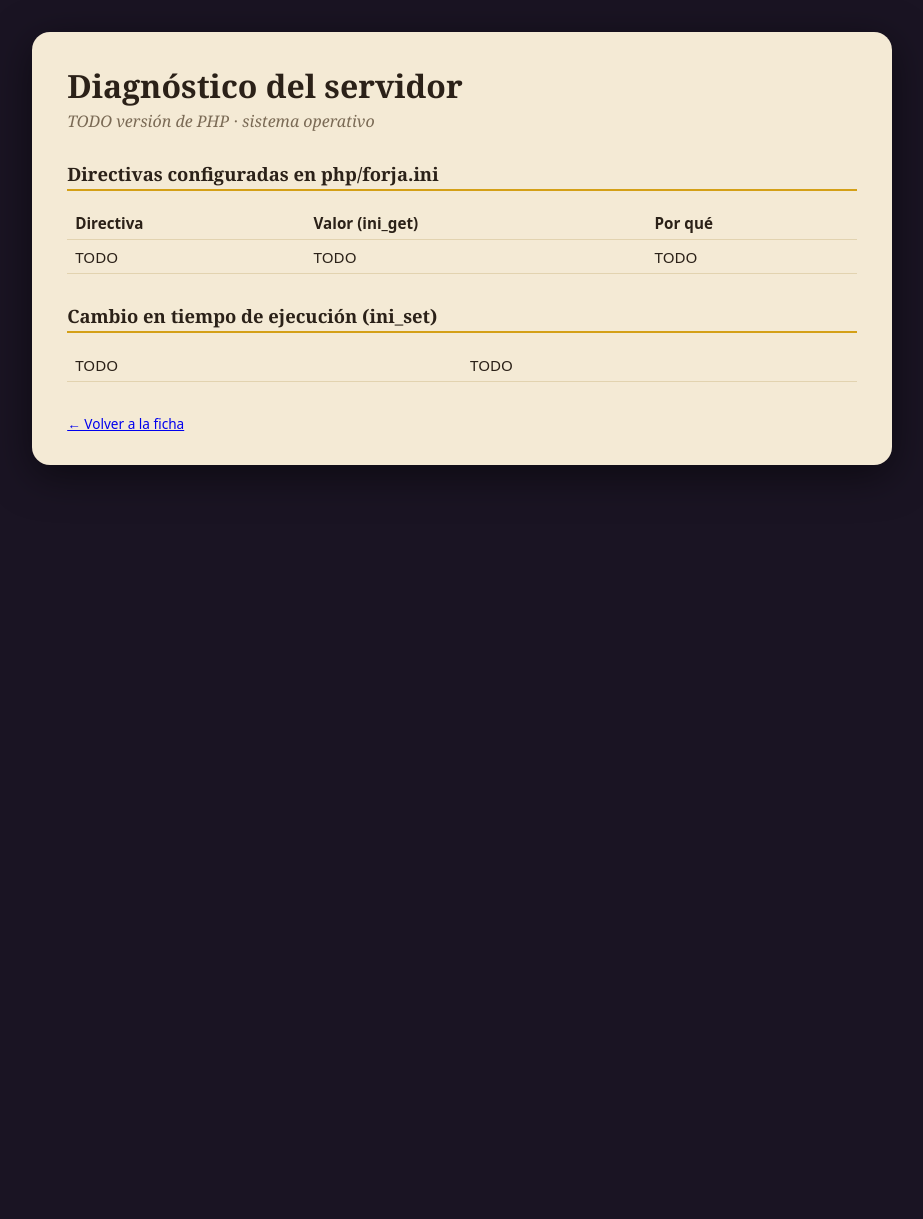
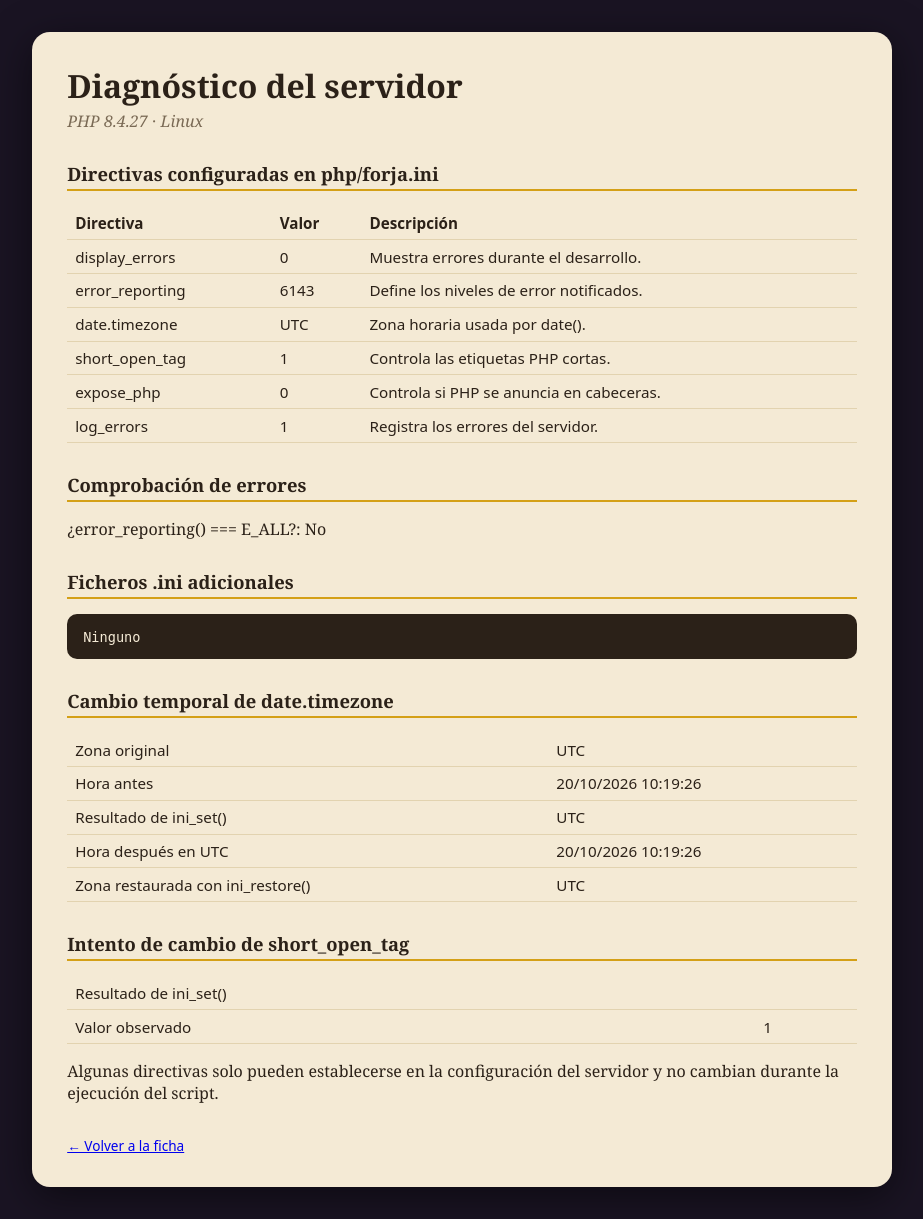
Before and after one commit to Berciano2004-git/Docker-install, a PHP site: page /diagnostico.php in a window 1280 px wide. Shown: the whole page, without its empty margins (178-1101 px from the left). Before the commit the page ends 465 px from the top, so only its background shows below. Run offline with PHP 8.4, Linux system fonts and the light colour scheme.

Commit message:
Complete Forja diagnostics and PHP configuration

```diff
--- a/forja/diagnostico.php
+++ b/forja/diagnostico.php
@@ -1,19 +1,16 @@
 <?php
-/**
- * =====================================================================
- *  diagnostico.php · Panel de directivas del servidor          [CE 2.f]
- * =====================================================================
- *  Autor/a: TODO
- *
- *  TODO (ver requisito R9 del enunciado):
- *   - strict_types
- *   - Leer con ini_get las 6 directivas de tu forja.ini y comprobar
- *     error_reporting() con E_ALL
- *   - Mostrar qué ficheros .ini adicionales ha cargado PHP
- *   - Cambiar date.timezone con ini_set, mostrar la hora antes y después,
- *     el valor devuelto por ini_set y restaurarla con ini_restore
- *   - Intentar cambiar short_open_tag con ini_set y mostrar el resultado
- */
+declare(strict_types=1);
+
+$reportaTodo = error_reporting() === E_ALL;
+$iniAdicionales = php_ini_scanned_files() ?: 'Ninguno';
+$zonaOriginal = ini_get('date.timezone') ?: 'UTC';
+$horaAntes = date('d/m/Y H:i:s');
+$resultadoZona = ini_set('date.timezone', 'UTC');
+$horaDespues = date('d/m/Y H:i:s');
+ini_restore('date.timezone');
+$zonaRestaurada = ini_get('date.timezone') ?: 'UTC';
+$resultadoShort = ini_set('short_open_tag', 'Off');
+$shortActual = ini_get('short_open_tag');
 ?>
 <!DOCTYPE html>
 <html lang="es">
@@ -26,18 +23,40 @@
 <body>
 <main>
     <h1>Diagnóstico del servidor</h1>
-    <p class="subtitulo">TODO versión de PHP · sistema operativo</p>
+    <p class="subtitulo">PHP <?= PHP_VERSION ?> · <?= PHP_OS_FAMILY ?></p>
 
     <h2>Directivas configuradas en php/forja.ini</h2>
     <table>
-        <tr><th>Directiva</th><th>Valor (ini_get)</th><th>Por qué</th></tr>
-        <tr><td>TODO</td><td>TODO</td><td>TODO</td></tr>
+        <tr><th>Directiva</th><th>Valor</th><th>Descripción</th></tr>
+        <tr><td>display_errors</td><td><?= htmlspecialchars((string) ini_get('display_errors'), ENT_QUOTES, 'UTF-8') ?></td><td>Muestra errores durante el desarrollo.</td></tr>
+        <tr><td>error_reporting</td><td><?= htmlspecialchars((string) ini_get('error_reporting'), ENT_QUOTES, 'UTF-8') ?></td><td>Define los niveles de error notificados.</td></tr>
+        <tr><td>date.timezone</td><td><?= htmlspecialchars((string) ini_get('date.timezone'), ENT_QUOTES, 'UTF-8') ?></td><td>Zona horaria usada por date().</td></tr>
+        <tr><td>short_open_tag</td><td><?= htmlspecialchars((string) ini_get('short_open_tag'), ENT_QUOTES, 'UTF-8') ?></td><td>Controla las etiquetas PHP cortas.</td></tr>
+        <tr><td>expose_php</td><td><?= htmlspecialchars((string) ini_get('expose_php'), ENT_QUOTES, 'UTF-8') ?></td><td>Controla si PHP se anuncia en cabeceras.</td></tr>
+        <tr><td>log_errors</td><td><?= htmlspecialchars((string) ini_get('log_errors'), ENT_QUOTES, 'UTF-8') ?></td><td>Registra los errores del servidor.</td></tr>
     </table>
 
-    <h2>Cambio en tiempo de ejecución (ini_set)</h2>
+    <h2>Comprobación de errores</h2>
+    <p>¿error_reporting() === E_ALL?: <?= $reportaTodo ? 'Sí' : 'No' ?></p>
+
+    <h2>Ficheros .ini adicionales</h2>
+    <pre><?= htmlspecialchars($iniAdicionales, ENT_QUOTES, 'UTF-8') ?></pre>
+
+    <h2>Cambio temporal de date.timezone</h2>
     <table>
-        <tr><td>TODO</td><td>TODO</td></tr>
+        <tr><td>Zona original</td><td><?= htmlspecialchars($zonaOriginal, ENT_QUOTES, 'UTF-8') ?></td></tr>
+        <tr><td>Hora antes</td><td><?= $horaAntes ?></td></tr>
+        <tr><td>Resultado de ini_set()</td><td><?= htmlspecialchars((string) $resultadoZona, ENT_QUOTES, 'UTF-8') ?></td></tr>
+        <tr><td>Hora después en UTC</td><td><?= $horaDespues ?></td></tr>
+        <tr><td>Zona restaurada con ini_restore()</td><td><?= htmlspecialchars($zonaRestaurada, ENT_QUOTES, 'UTF-8') ?></td></tr>
     </table>
+
+    <h2>Intento de cambio de short_open_tag</h2>
+    <table>
+        <tr><td>Resultado de ini_set()</td><td><?= htmlspecialchars((string) $resultadoShort, ENT_QUOTES, 'UTF-8') ?></td></tr>
+        <tr><td>Valor observado</td><td><?= htmlspecialchars((string) $shortActual, ENT_QUOTES, 'UTF-8') ?></td></tr>
+    </table>
+    <p>Algunas directivas solo pueden establecerse en la configuración del servidor y no cambian durante la ejecución del script.</p>
 
     <footer><a href="ficha.php">← Volver a la ficha</a></footer>
 </main>
```
Also changed, not shown: forja/php/forja.ini (added, +19 -0 lines).
